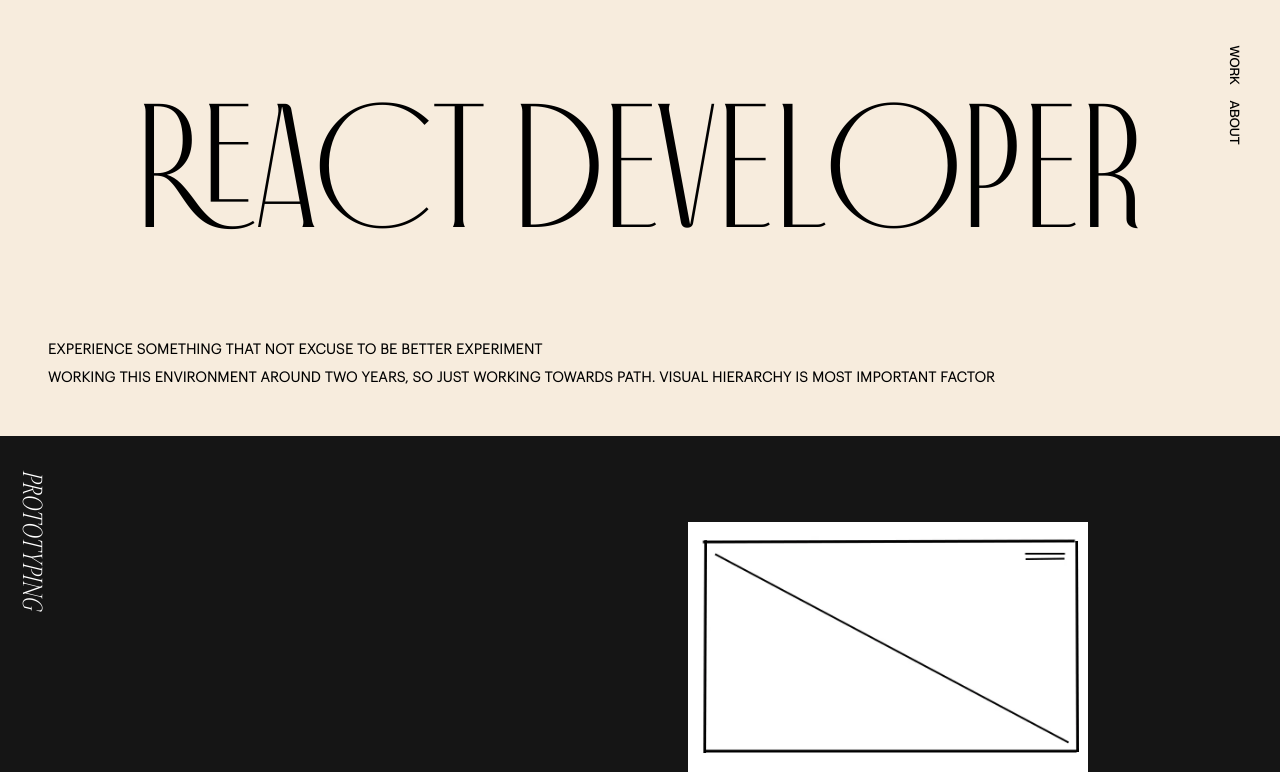
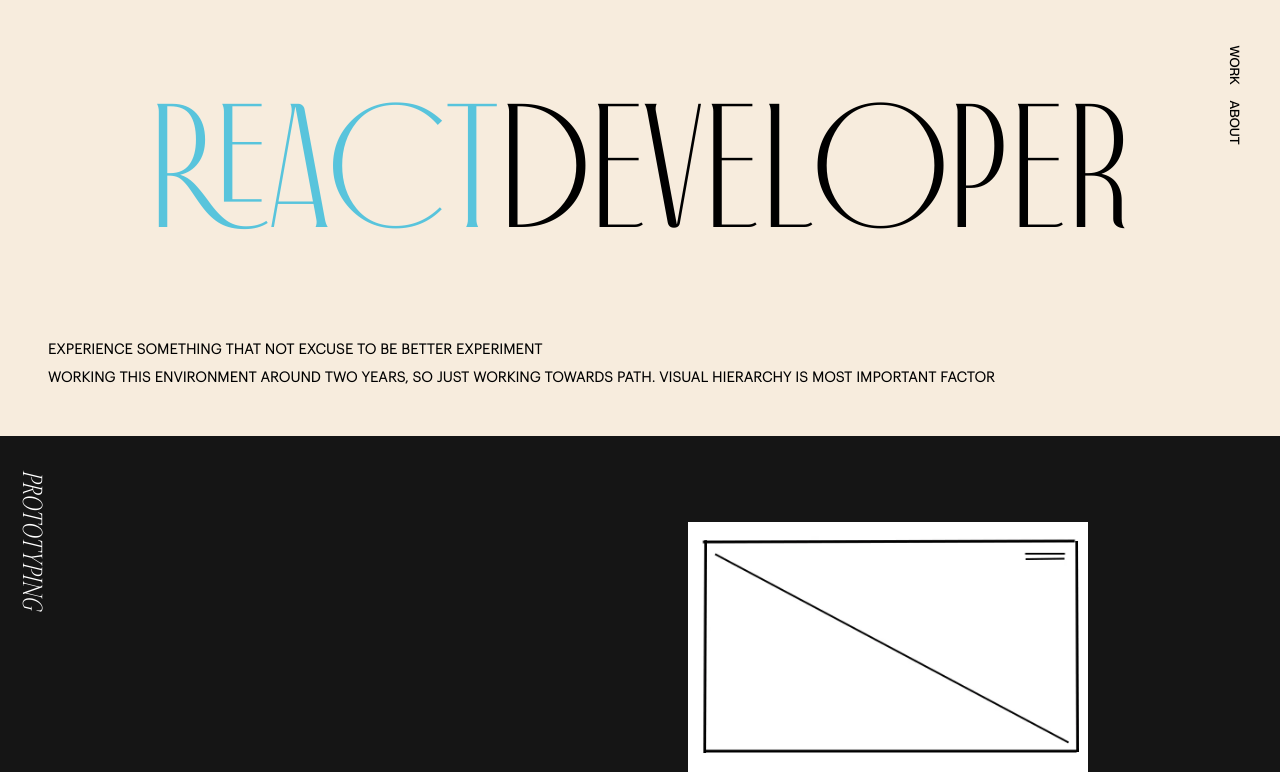
Before and after one commit to ahmedrimon/anonno--portfolio, a Next.js app: page / in a window 1280 px wide. Shown: the top 772 px of the page. Built offline with nearby package versions, Linux system fonts and the light colour scheme.

Commit message:
added colour

```diff
--- a/components/Hero/Hero.tsx
+++ b/components/Hero/Hero.tsx
@@ -3,7 +3,7 @@ import Image from 'next/image';
 
 export default function Hero() {
      return <section>
-          <h1 className="font-antiga text-6xl p-8 sm:text-9xl sm:p-20 md:text-[11rem] font-normal flex justify-center items-center">REACT DEVELOPER</h1>
+          <h1 className="font-antiga text-6xl p-8 sm:text-9xl sm:p-20 md:text-[11rem] font-normal flex justify-center items-center"><span className='text-[#58c4dc]'>REACT</span> DEVELOPER</h1>
           <section className="sm:pt-1 2xl:pt-[8rem] max-[767px]:mt-[2em]">
                <main className="flex">
                     <div className="w-[100%]">
```
